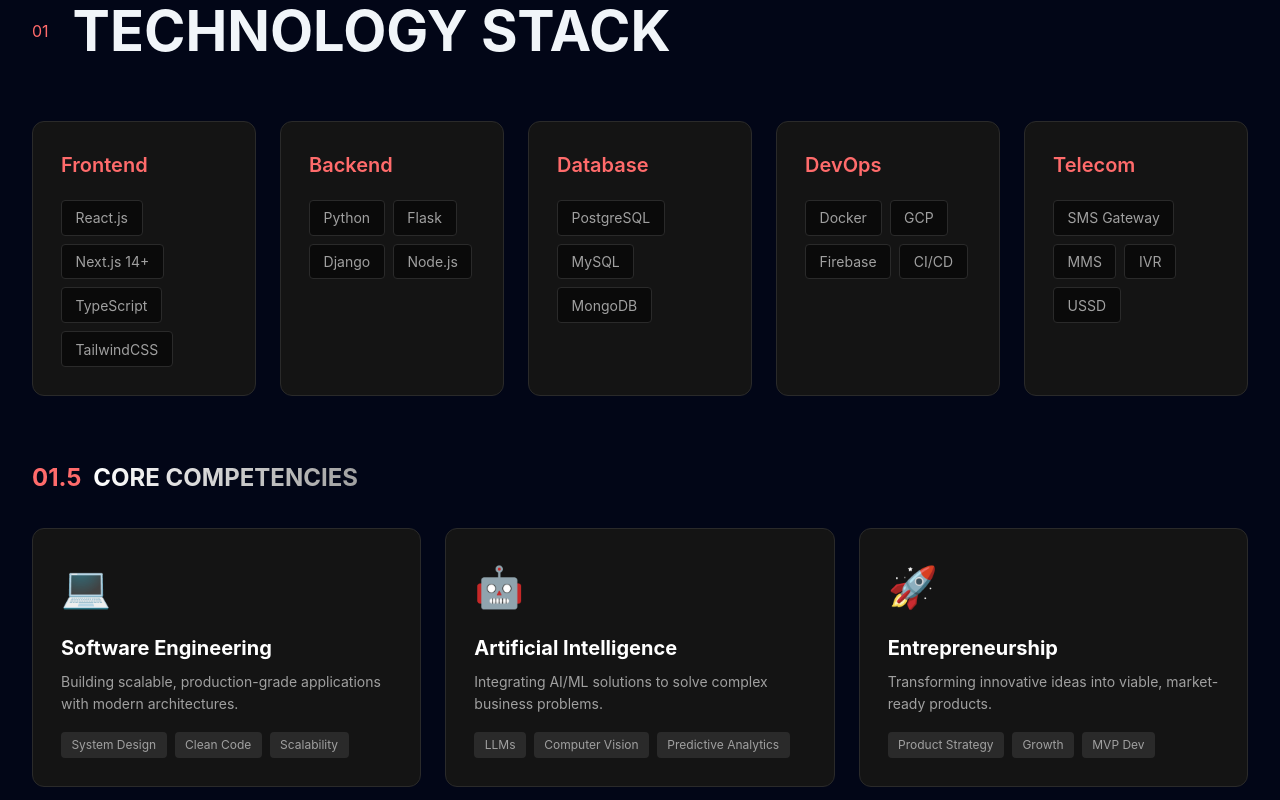
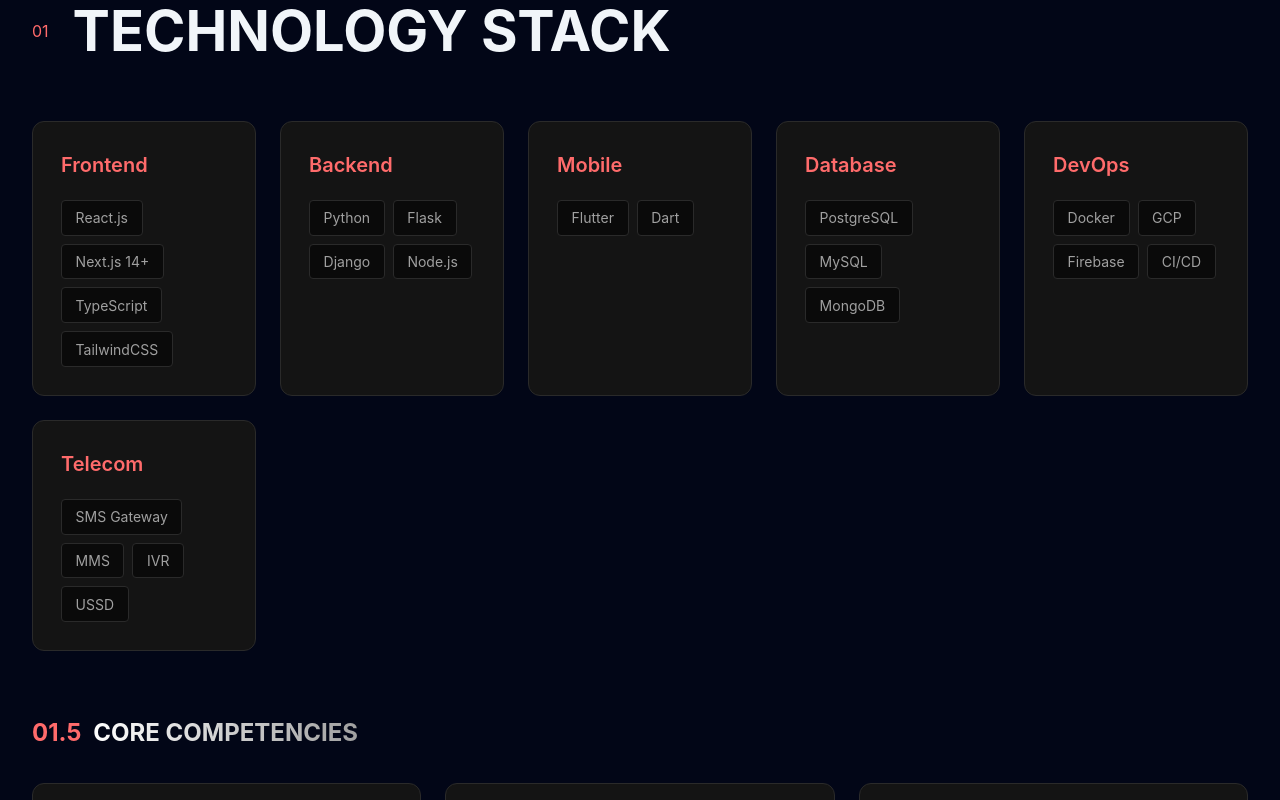
Before and after one commit to coderbenny/bennyhinn.life, a Next.js app: page / in a window 1280 px wide. Shown: the part 980-1780 px from the top of the page. Built offline with nearby package versions, Linux system fonts and the light colour scheme; a web font is replaced by a local one.

Commit message:
feat: add Flutter/Dart to tech stack and update experience to 4+ years

```diff
--- a/components/slides/HeroSlide.js
+++ b/components/slides/HeroSlide.js
@@ -7,7 +7,7 @@
 export default function HeroSlide({ onNavigate }) {
   const stats = [
     { number: "10+", label: "Production Apps" },
-    { number: "3+", label: "Years Experience" },
+    { number: "4+", label: "Years Experience" },
     { number: "99.5%", label: "Uptime Achieved" },
   ];
 
--- a/components/slides/TechStackSlide.js
+++ b/components/slides/TechStackSlide.js
@@ -7,6 +7,7 @@
   const techStack = {
     Frontend: ['React.js', 'Next.js 14+', 'TypeScript', 'TailwindCSS'],
     Backend: ['Python', 'Flask', 'Django', 'Node.js'],
+    Mobile: ['Flutter', 'Dart'],
     Database: ['PostgreSQL', 'MySQL', 'MongoDB'],
     DevOps: ['Docker', 'GCP', 'Firebase', 'CI/CD'],
     Telecom: ['SMS Gateway', 'MMS', 'IVR', 'USSD']
```
